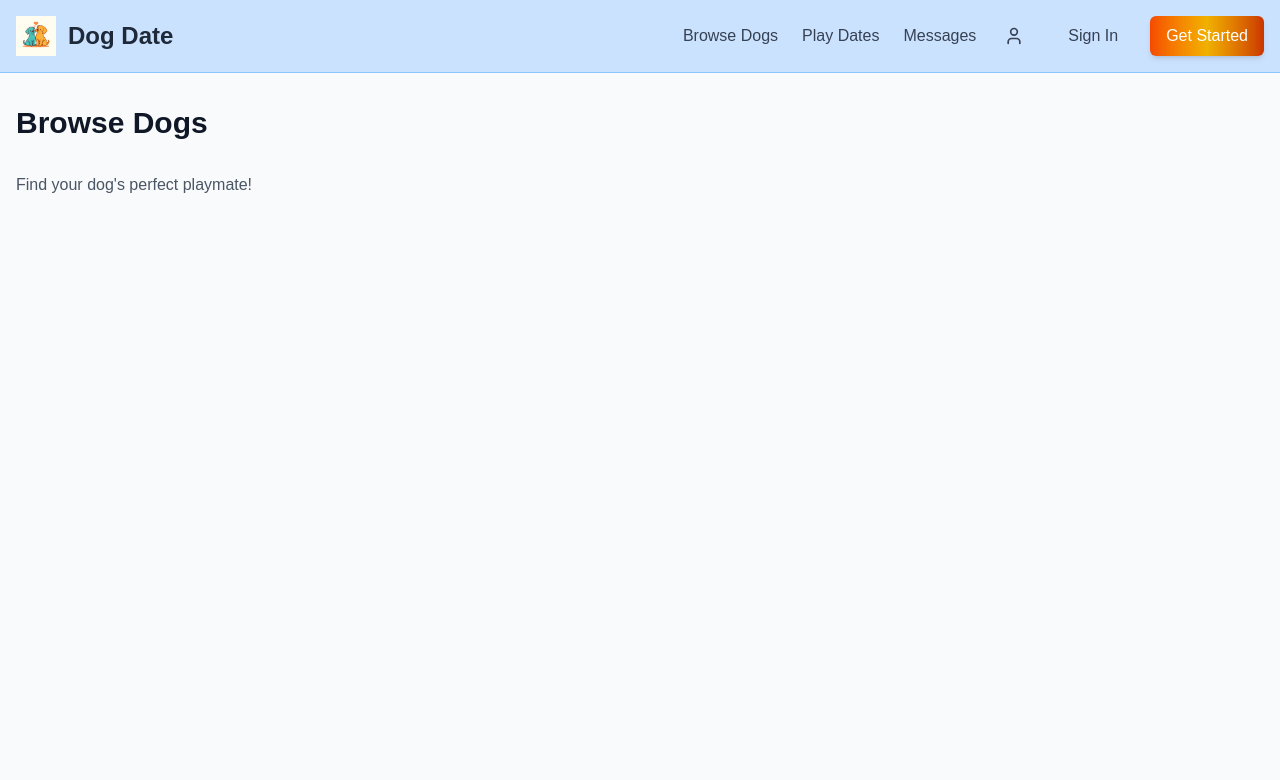
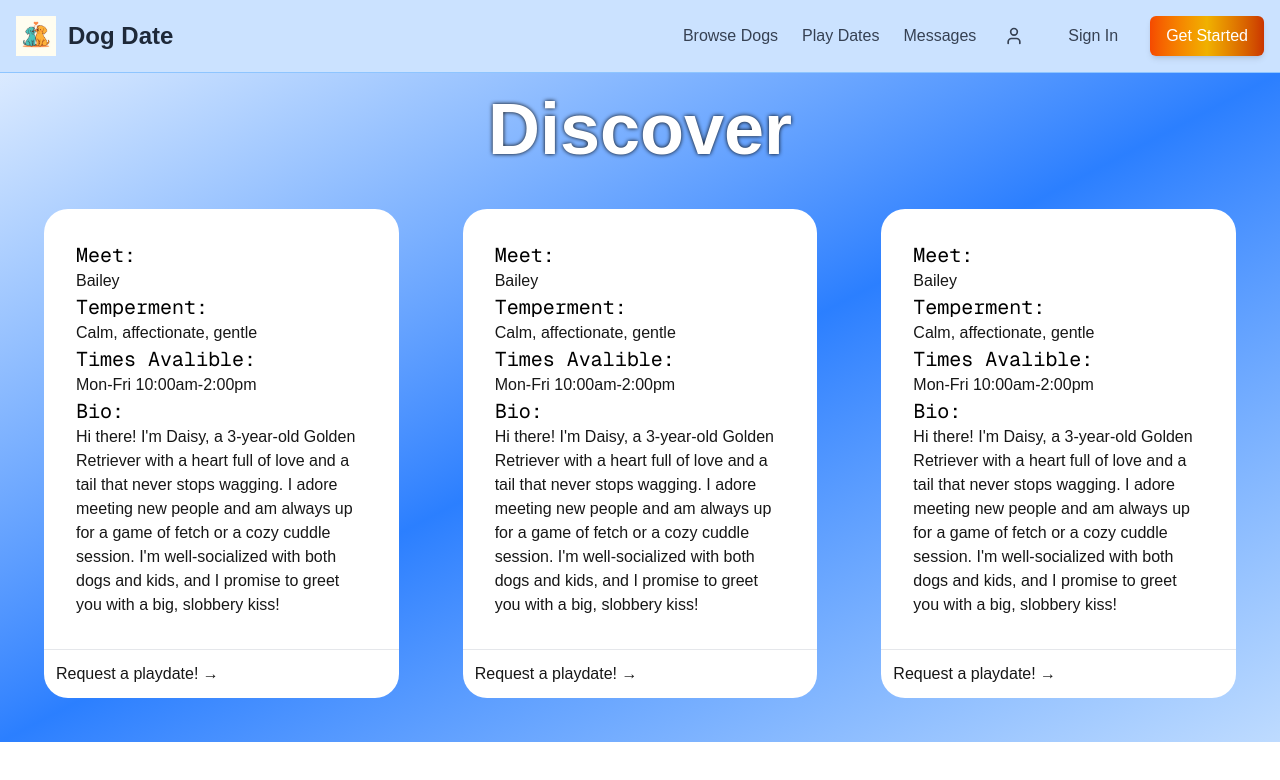
Before and after one commit to kevJ711/dog-date, a Next.js app: page /browse in a window 1280 px wide. Shown: the top 780 px of the page. Built offline with nearby package versions, Linux system fonts and the light colour scheme.

Commit message:
Reverted code to previous merge, and readded Discover/Browse page

```diff
--- a/src/app/browse/page.tsx
+++ b/src/app/browse/page.tsx
@@ -1,10 +1,13 @@
+import Discover from "@/components/ui/Discover";
+
 export default function BrowsePage() {
   return (
-    <div className="min-h-screen bg-gray-50">
+    <Discover />
+    /*<div className="min-h-screen bg-gray-50">
       <div className="container mx-auto px-4 py-8">
         <h1 className="text-3xl font-bold text-gray-900 mb-8">Browse Dogs</h1>
         <p className="text-gray-600">Find your dog's perfect playmate!</p>
       </div>
-    </div>
+    </div>*/
   );
 }
--- /dev/null
+++ b/src/components/ui/Discover.tsx
@@ -0,0 +1,16 @@
+'use client';
+import DiscoveryCard from "@/components/ui/DiscoveryCard";
+
+export default function Discover() {
+  return(
+    <div className="bg-gradient-to-br from-blue-100 via-blue-500 to-blue-200 ">
+      <h1 className="text-center text-5xl md:text-7xl font-extrabold text-white drop-shadow-[0_0_2px_#000000] pt-5">Discover</h1>
+      <div className="flex grid-cols-3 p-3">
+        <DiscoveryCard/>
+        <DiscoveryCard/>
+        <DiscoveryCard/>
+      </div>
+    </div>
+  )
+
+}
--- /dev/null
+++ b/src/components/ui/DiscoveryCard.tsx
@@ -0,0 +1,31 @@
+'use client';
+
+import Link from "next/link";
+
+export default function DiscoveryCard() {
+    //Test profile
+    const profile = [
+        "Bailey",
+        "Calm, affectionate, gentle",
+        "Mon-Fri 10:00am-2:00pm" ,
+        "Hi there! I'm Daisy, a 3-year-old Golden Retriever with a heart full of love and a tail that never stops wagging. I adore meeting new people and am always up for a game of fetch or a cozy cuddle session. I'm well-socialized with both dogs and kids, and I promise to greet you with a big, slobbery kiss!"];
+   return(
+    <div className="p-8">
+        <div className="bg-white w-auto rounded-3xl shadow-lg;">
+                <div className="p-8">
+                    <h1 className="text-black text-xl font-mono font-light;" >Meet: </h1>
+                    <h2>{ profile[0] }</h2>
+                    <h1 className="text-black text-xl font-mono font-light;" >Temperment: </h1>
+                    <h2>{ profile[1] }</h2>
+                    <h1 className="text-black text-xl font-mono font-light;" >Times Avalible: </h1>
+                    <h2>{ profile[2] }</h2>
+                    <h1 className="text-black text-xl font-mono font-light;" >Bio: </h1>
+                    <h2>{ profile[3] }</h2>
+                </div>
+            <div id="bottomsection" className="bg-gray border-t p-3 border-gray-200">
+                <Link href="" className="text-center text-l">Request a playdate! → </Link>
+            </div>
+        </div>
+    </div>
+   );
+}
```
